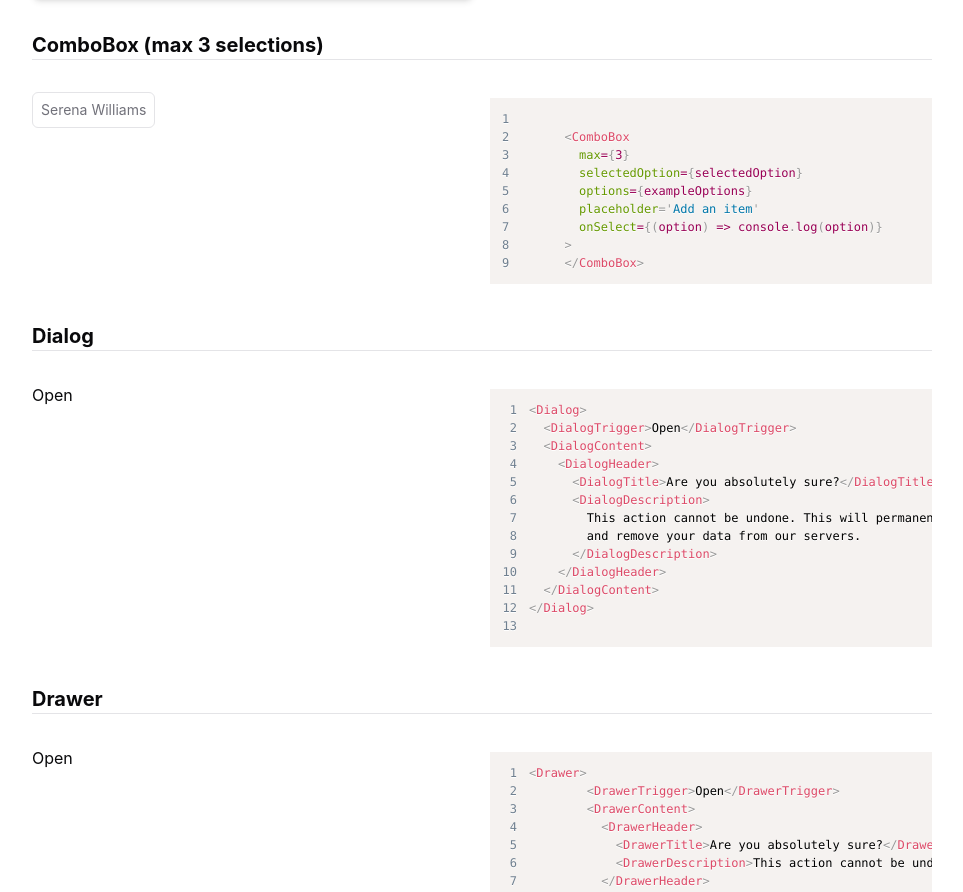
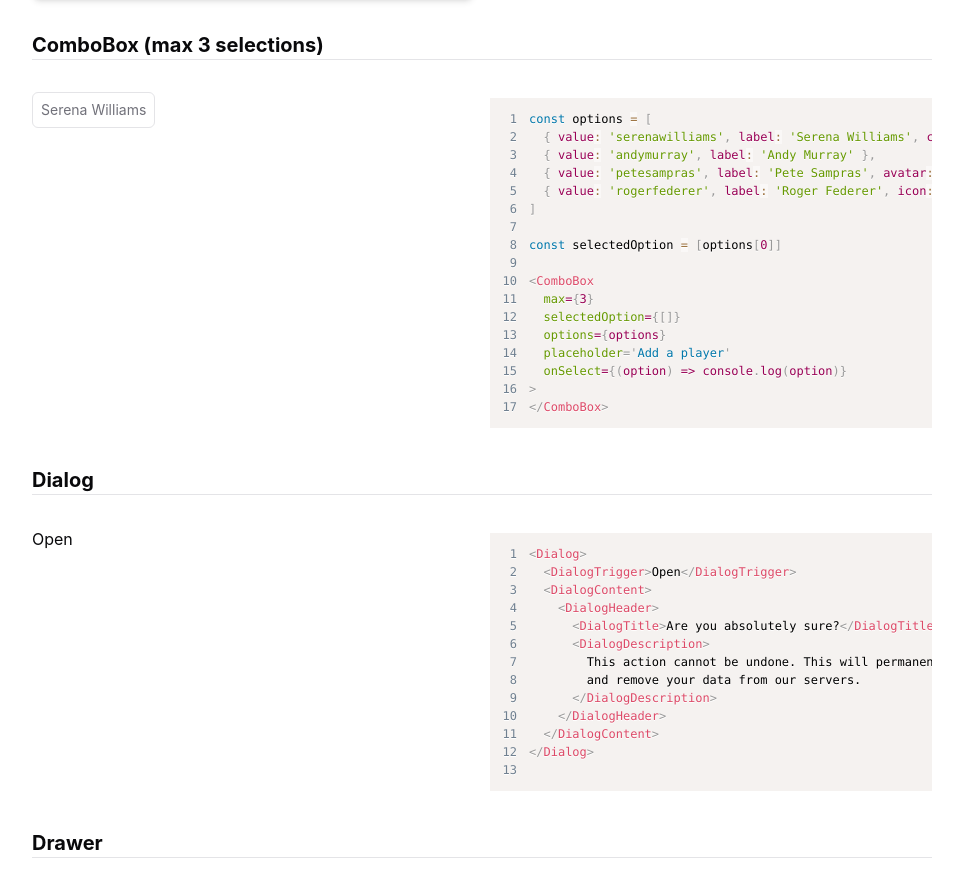
Before and after one commit to ttab/elephant-ui, a React (Vite) app: page / in a window 1280 px wide. Shown: the part 3914-4806 px from the top of the page, without its empty margins (8-971 px from the left). Built offline with nearby package versions, Linux system fonts and the light colour scheme; a web font is replaced by a local one.

Commit message:
better combobox showroom variant

```diff
--- a/src/showroom/components/combobox.tsx
+++ b/src/showroom/components/combobox.tsx
@@ -4,13 +4,13 @@ import {
 
 import { Header } from '../header'
 import { Code } from '../code'
-import { KanbanIcon, PenBoxIcon, UserCheck, UserPlus } from 'lucide-react'
+import { KanbanIcon } from 'lucide-react'
 
 export function ComboBoxExample(): JSX.Element {
   const options = [
-    { value: 'serenawilliams', label: 'Serena Williams', icon: UserPlus },
-    { value: 'andymurray', label: 'Andy Murray', icon: UserCheck },
-    { value: 'petesampras', label: 'Pete Sampras', icon: PenBoxIcon },
+    { value: 'serenawilliams', label: 'Serena Williams', color: 'bg-[#2314aa]' },
+    { value: 'andymurray', label: 'Andy Murray' },
+    { value: 'petesampras', label: 'Pete Sampras', avatar: <div className='w-full h-full bg-gradient-to-r from-cyan-500 to-blue-500 ... rounded-full outline-dotted items-center'/> },
     { value: 'rogerfederer', label: 'Roger Federer', icon: KanbanIcon }
   ]
 
@@ -23,20 +23,28 @@ export function ComboBoxExample(): JSX.Element {
         max={3}
         selectedOption={selectedOption}
         options={options}
-        placeholder='Add an item'
+        placeholder='Add a player'
         onSelect={(option) => console.log(option)}
       >
-        {!selectedOption.length ? <UserPlus /> : null}
       </ComboBox>
     </div>
-    <Code code={`
-      <ComboBox
-        max={3}
-        selectedOption={selectedOption}
-        options={exampleOptions}
-        placeholder='Add an item'
-        onSelect={(option) => console.log(option)}
-      >
-      </ComboBox>`} />
+    <Code code={`const options = [
+  { value: 'serenawilliams', label: 'Serena Williams', color: 'bg-[#2314aa]' },
+  { value: 'andymurray', label: 'Andy Murray' },
+  { value: 'petesampras', label: 'Pete Sampras', avatar: <div className='w-full h-full bg-gradient-to-r from-cyan-500 to-blue-500 ... rounded-full outline-dotted items-center'/> },
+  { value: 'rogerfederer', label: 'Roger Federer', icon: KanbanIcon }
+]
+
+const selectedOption = [options[0]]
+
+<ComboBox
+  max={3}
+  selectedOption={[]}
+  options={options}
+  placeholder='Add a player'
+  onSelect={(option) => console.log(option)}
+>
+</ComboBox>`}
+    />
   </>
 }
```
